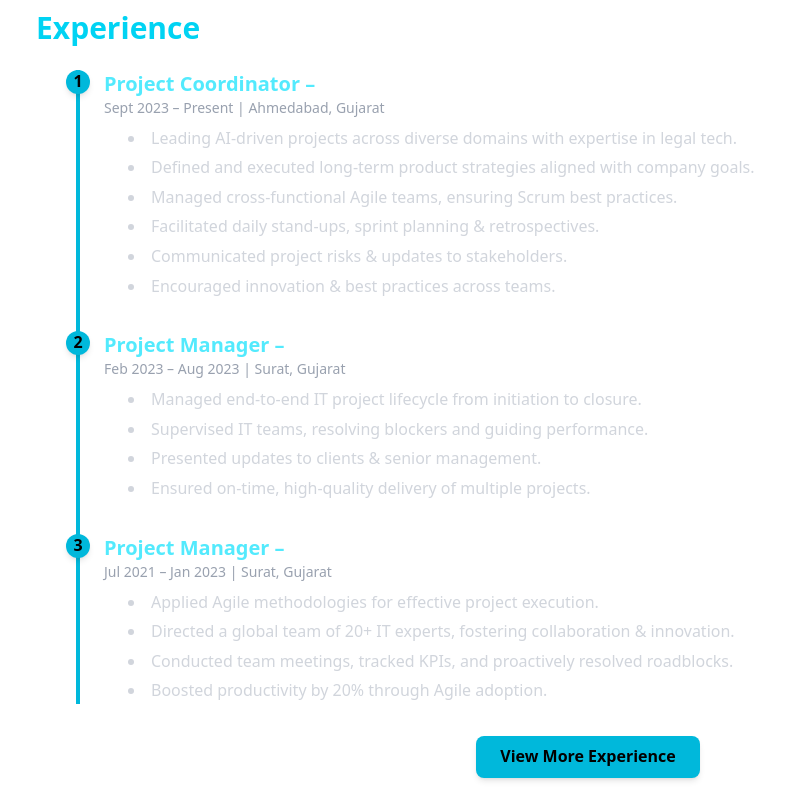
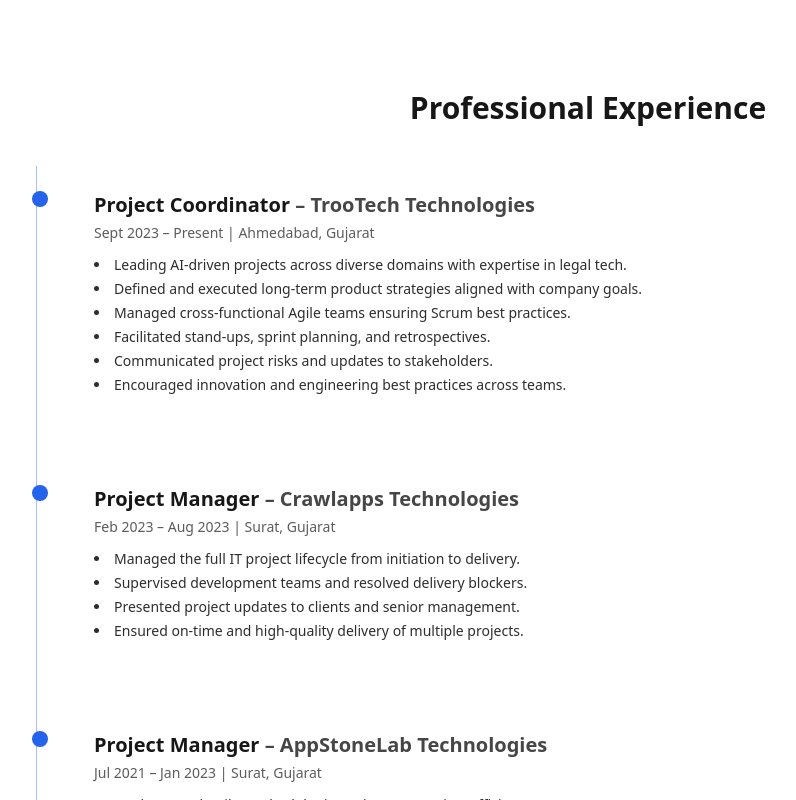
Before and after one commit to surtiabhai007-cmyk/abhai-portfolio, a Next.js app: page / in a window 1280 px wide. Shown: the part 1420-2220 px from the top of the page, without its empty margins (52-848 px from the left). Built offline with nearby package versions, Linux system fonts and the light colour scheme.

Commit message:
Update Experience.js

```diff
--- a/components/Experience.js
+++ b/components/Experience.js
@@ -6,7 +6,10 @@
 
   const handleToggle = () => {
     if (showAll && experienceRef.current) {
-      experienceRef.current.scrollIntoView({ behavior: "smooth", block: "start" });
+      experienceRef.current.scrollIntoView({
+        behavior: "smooth",
+        block: "start",
+      });
     }
     setShowAll(!showAll);
   };
@@ -20,10 +23,10 @@
       details: [
         "Leading AI-driven projects across diverse domains with expertise in legal tech.",
         "Defined and executed long-term product strategies aligned with company goals.",
-      "Managed cross-functional Agile teams, ensuring Scrum best practices.",
-      "Facilitated daily stand-ups, sprint planning & retrospectives.",
-      "Communicated project risks & updates to stakeholders.",
-      "Encouraged innovation & best practices across teams.",
+        "Managed cross-functional Agile teams ensuring Scrum best practices.",
+        "Facilitated stand-ups, sprint planning, and retrospectives.",
+        "Communicated project risks and updates to stakeholders.",
+        "Encouraged innovation and engineering best practices across teams.",
       ],
     },
     {
@@ -32,10 +35,10 @@
       period: "Feb 2023 – Aug 2023",
       location: "Surat, Gujarat",
       details: [
-      "Managed end-to-end IT project lifecycle from initiation to closure.",
-      "Supervised IT teams, resolving blockers and guiding performance.",
-      "Presented updates to clients & senior management.",
-      "Ensured on-time, high-quality delivery of multiple projects.",
+        "Managed the full IT project lifecycle from initiation to delivery.",
+        "Supervised development teams and resolved delivery blockers.",
+        "Presented project updates to clients and senior management.",
+        "Ensured on-time and high-quality delivery of multiple projects.",
       ],
     },
     {
@@ -44,10 +47,10 @@
       period: "Jul 2021 – Jan 2023",
       location: "Surat, Gujarat",
       details: [
-      "Applied Agile methodologies for effective project execution.",
-      "Directed a global team of 20+ IT experts, fostering collaboration & innovation.",
-      "Conducted team meetings, tracked KPIs, and proactively resolved roadblocks.",
-      "Boosted productivity by 20% through Agile adoption.",
+        "Implemented Agile methodologies to improve project efficiency.",
+        "Led a global team of 20+ IT professionals.",
+        "Tracked KPIs and proactively resolved delivery risks.",
+        "Improved team productivity by 20% through Agile practices.",
       ],
     },
     {
@@ -56,9 +59,9 @@
       period: "Feb 2021 – May 2021",
       location: "Ahmedabad, Gujarat",
       details: [
-      "Translated client requirements into detailed scope documents.",
-      "Facilitated workshops with clients to finalize project scopes & proposals.",
-      "Designed Work Breakdown Structures (WBS) for clarity & execution.",
+        "Converted client requirements into detailed project scope documents.",
+        "Conducted workshops to finalize project proposals.",
+        "Created Work Breakdown Structures (WBS) for execution clarity.",
       ],
     },
     {
@@ -67,9 +70,9 @@
       period: "Jul 2019 – Jan 2021",
       location: "Ahmedabad, Gujarat",
       details: [
-      "Analyzed requirements & prepared detailed proposals with module breakdowns.",
-      "Built process flows & wireframes using Axure for clarity in execution.",
-      "Created case studies & presentations to support client decision-making.",
+        "Prepared requirement analysis and technical proposals.",
+        "Created process flows and wireframes using Axure.",
+        "Developed client-facing case studies and presentations.",
       ],
     },
     {
@@ -78,9 +81,9 @@
       period: "Dec 2018 – Jun 2019",
       location: "Ahmedabad, Gujarat",
       details: [
-      "Conducted research on US Federal Agencies & Government tenders.",
-      "Prepared & submitted proposal documents with supporting profiles.",
-      "Collaborated with clients for federal project compliance documentation.",
+        "Researched US Federal Agencies and government tenders.",
+        "Prepared proposal documentation for federal projects.",
+        "Collaborated with clients on compliance documentation.",
       ],
     },
     {
@@ -89,9 +92,9 @@
       period: "Feb 2016 – Feb 2017",
       location: "Navsari, Gujarat",
       details: [
-      "Built & maintained PHP/MySQL websites & portals.",
-      "Suggested improvements to enhance user experience & functionality.",
-      "Mentored students in programming & final semester projects.",
+        "Developed PHP/MySQL websites and portals.",
+        "Improved UX and platform functionality.",
+        "Mentored students in programming and final-year projects.",
       ],
     },
     {
@@ -100,34 +103,44 @@
       period: "Jul 2015 – Jan 2016",
       location: "Surat, Gujarat",
       details: [
-      "Developed client-facing web applications & maintained open-source projects.",
-      "Implemented functionality as per business requirements.",
-      "Ensured quality assurance & bug-free deployments.",
+        "Built client-facing web applications.",
+        "Maintained open-source codebases.",
+        "Ensured bug-free production deployments.",
       ],
     },
   ];
 
-
   const displayedExperience = showAll ? experience : experience.slice(0, 3);
 
   return (
-    <section id="experience" ref={experienceRef} data-aos="fade-up">
-      <h2 className="text-3xl font-bold text-cyan-400 mb-6">Experience</h2>
-      <div className="relative border-l-4 border-cyan-500 ml-10">
+    <section
+      id="experience"
+      ref={experienceRef}
+      className="section-spacing animate-fadeIn"
+    >
+      <h2 className="text-3xl font-bold mb-10 text-center">
+        Professional Experience
+      </h2>
+
+      <div className="relative border-l border-primary/40 pl-8 space-y-10">
         {displayedExperience.map((exp, i) => (
-          <div key={i} className="mb-8 ml-6 relative">
-            {/* Number circle */}
-            <div className="absolute -left-10 top-1 flex items-center justify-center w-6 h-6 bg-cyan-500 text-black font-bold rounded-full shadow-md" style={{ margin: "-4px 2px"}}>
-              {i + 1}
-            </div>
+          <div
+            key={i}
+            className="relative card-hover p-6 rounded-xl border border-white/10 bg-white/5"
+          >
+            {/* Timeline Dot */}
+            <div className="absolute -left-[38px] top-6 w-4 h-4 rounded-full bg-primary"></div>
 
-            <h3 className="text-xl font-semibold text-cyan-300">
-              {exp.role} – <span className="text-white">{exp.company}</span>
+            <h3 className="text-xl font-semibold">
+              {exp.role}{" "}
+              <span className="opacity-80">– {exp.company}</span>
             </h3>
-            <p className="text-sm text-gray-400">
+
+            <p className="text-sm opacity-70 mt-1">
               {exp.period} | {exp.location}
             </p>
-            <ul className="pl-6 mt-2 text-gray-300 space-y-1 list-disc list-inside">
+
+            <ul className="mt-3 space-y-1 list-disc list-inside opacity-90 text-sm">
               {exp.details.map((d, j) => (
                 <li key={j}>{d}</li>
               ))}
@@ -136,11 +149,9 @@
         ))}
       </div>
 
-      <div className="text-center mt-6">
-        <button
-          onClick={handleToggle}
-          className="px-6 py-2 bg-cyan-500 text-black rounded-lg font-semibold shadow-md hover:bg-cyan-400 hover:scale-105 transition-transform duration-300"
-        >
+      {/* Toggle Button */}
+      <div className="text-center mt-10">
+        <button onClick={handleToggle} className="btn-primary">
           {showAll ? "View Less Experience" : "View More Experience"}
         </button>
       </div>
```
Lines whose indentation alone changed are shown as unchanged.
